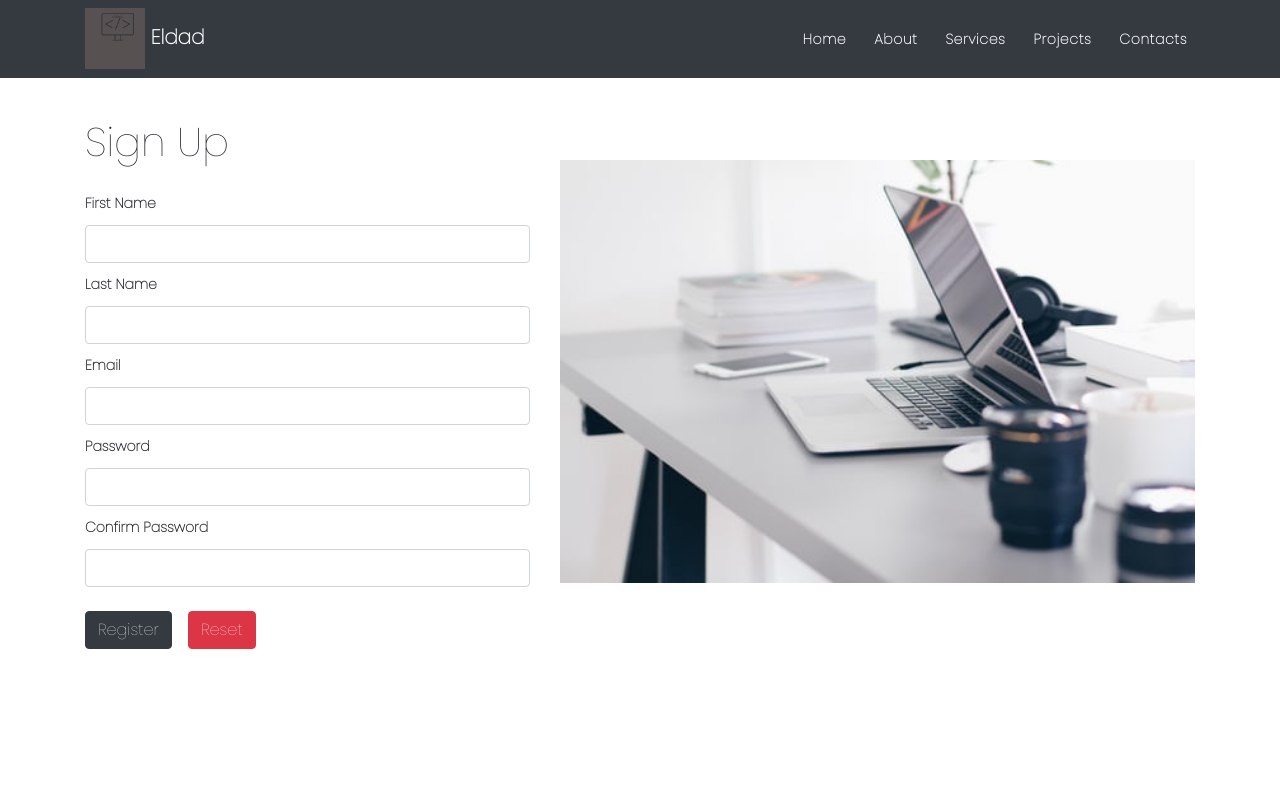
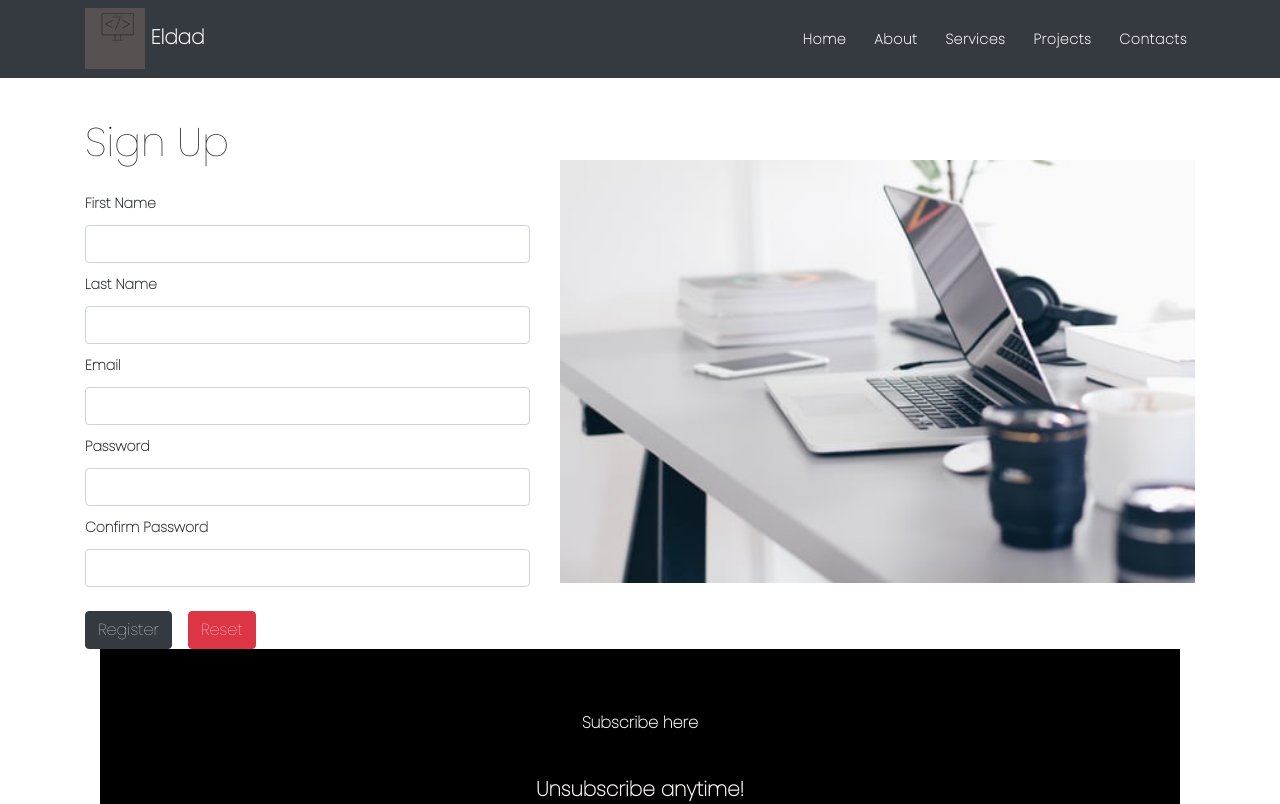
Before and after one commit to eldadmwangi/react-portfolio, a React (Create React App) app: page /Contacts in a window 1280 px wide. Shown: the top 804 px of the page. Built offline with nearby package versions, Linux system fonts and the light colour scheme.

Commit message:
added footer to contact page

```diff
--- a/src/components/Contacts.js
+++ b/src/components/Contacts.js
@@ -1,4 +1,5 @@
 import React from 'react'
+import Footer from './Footer'
 import cool from './hero-images/cool.jpeg'
 import SignUp from './SignUp'
 
@@ -15,6 +16,7 @@ function Contacts() {
                     <img className='img-fluid w-100' src={cool} alt='cool'/>
                 </div>
            </div>
+           <Footer/>
         </div>
     )
 }
```
